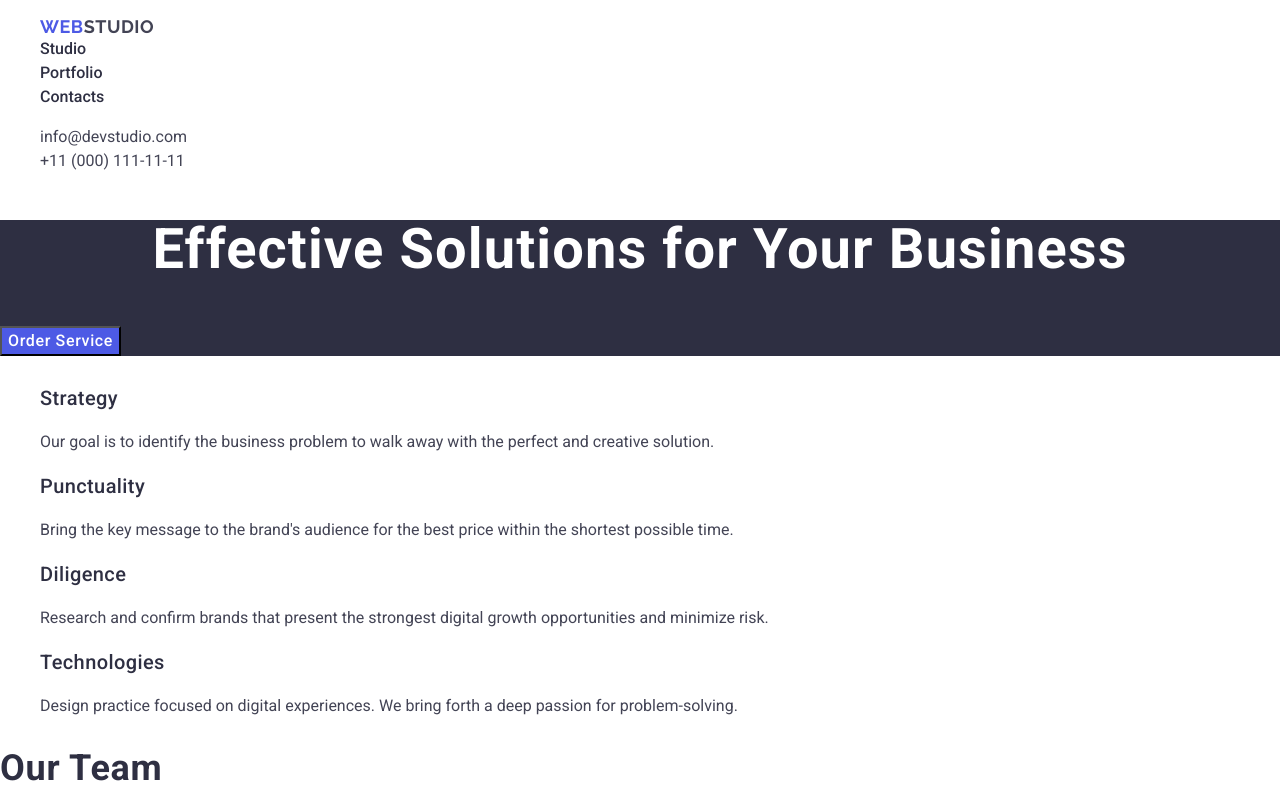
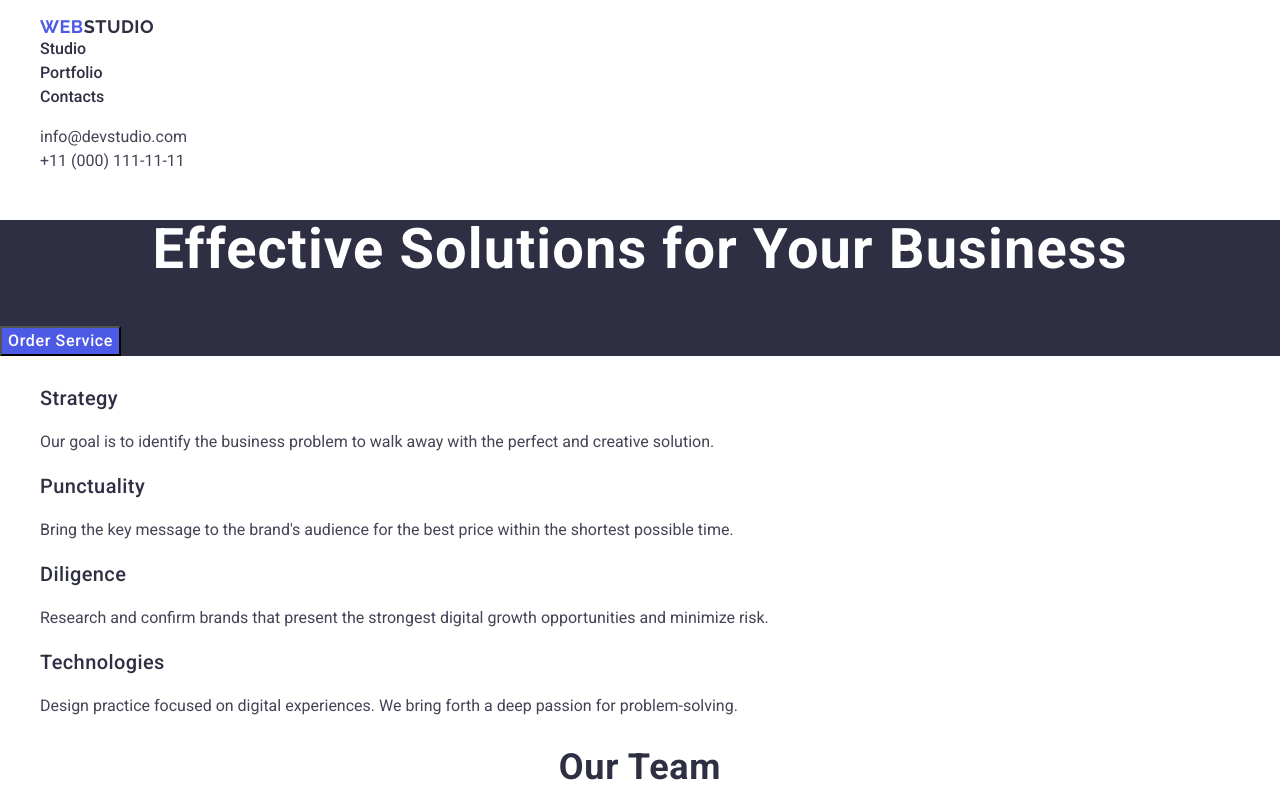
Before and after one commit to Yulia-Koniuk/goit-markup-hw-02, a plain HTML site: page index.html in a window 1280 px wide. Shown: the top 800 px of the page. Drawn offline with nearby package versions, Linux system fonts and the light colour scheme.

Commit message:
thirdcorr

```diff
--- a/css/styles.css
+++ b/css/styles.css
@@ -31,13 +31,10 @@ ol {
     letter-spacing: 0.03em;
     line-height: 1.17;
     text-transform: uppercase;
-}
-
-.headerlogo-web {
     color: #4D5AE5;
 }
 
-.headerlogo-web .headerlogo-studio {
+.headerlogo-studio {
     color: #2E2F42;
 }
 
@@ -100,9 +97,11 @@ h1 {
 .main-subtitle {
     font-weight: 700;
     font-size: 36px;
-    line-height: 40px;
+    line-height: 1.11;
     letter-spacing: 0.02em;
     color: #2E2F42;
+    text-align: center;
+    text-transform: capitalize;
 }
 
 /* h3 */
@@ -125,7 +124,7 @@ h1 {
 }
 
 .team-list {
-    background-color: #FFFFFF;
+    background-color: #F4F4FD;
 }
 
 /* h3 */
@@ -182,10 +181,6 @@ footer {
     color: #4D5AE5;
 }
 
-.footerlogo-web {
-    color: #4D5AE5;
-}
-
 .footerlogo-studio {
     color: #F4F4FD;
 }
--- a/index.html
+++ b/index.html
@@ -17,9 +17,7 @@
         <nav class="header-nav">
             <ul class="header-menu">
                 <li class="header-logo">
-                    <a href="./index.html">
-                        <span class="headerlogo-web">Web</span><span class="headerlogo-studio">Studio</span>
-                    </a>
+                    <a class="headerlogo" href="./index.html">Web<span class="headerlogo-studio">Studio</span></a>
                 </li>
                 <li class="header-menuitem">
                     <a class="header-menulink" href="#studio">Studio</a>
@@ -140,9 +138,7 @@
     </main>
 
     <footer class="footer">
-        <a class="footer-logo" href="./index.html">
-            <span class="footerlogo-web">Web</span><span class="footerlogo-studio">Studio</span>
-        </a>
+        <a class="footer-logo" href="./index.html">Web<span class="footerlogo-studio">Studio</span></a>
 
         <p class="footer-description">Increase the flow of customers and sales for your business with digital marketing & growth solutions.</p>
     </footer>
```
